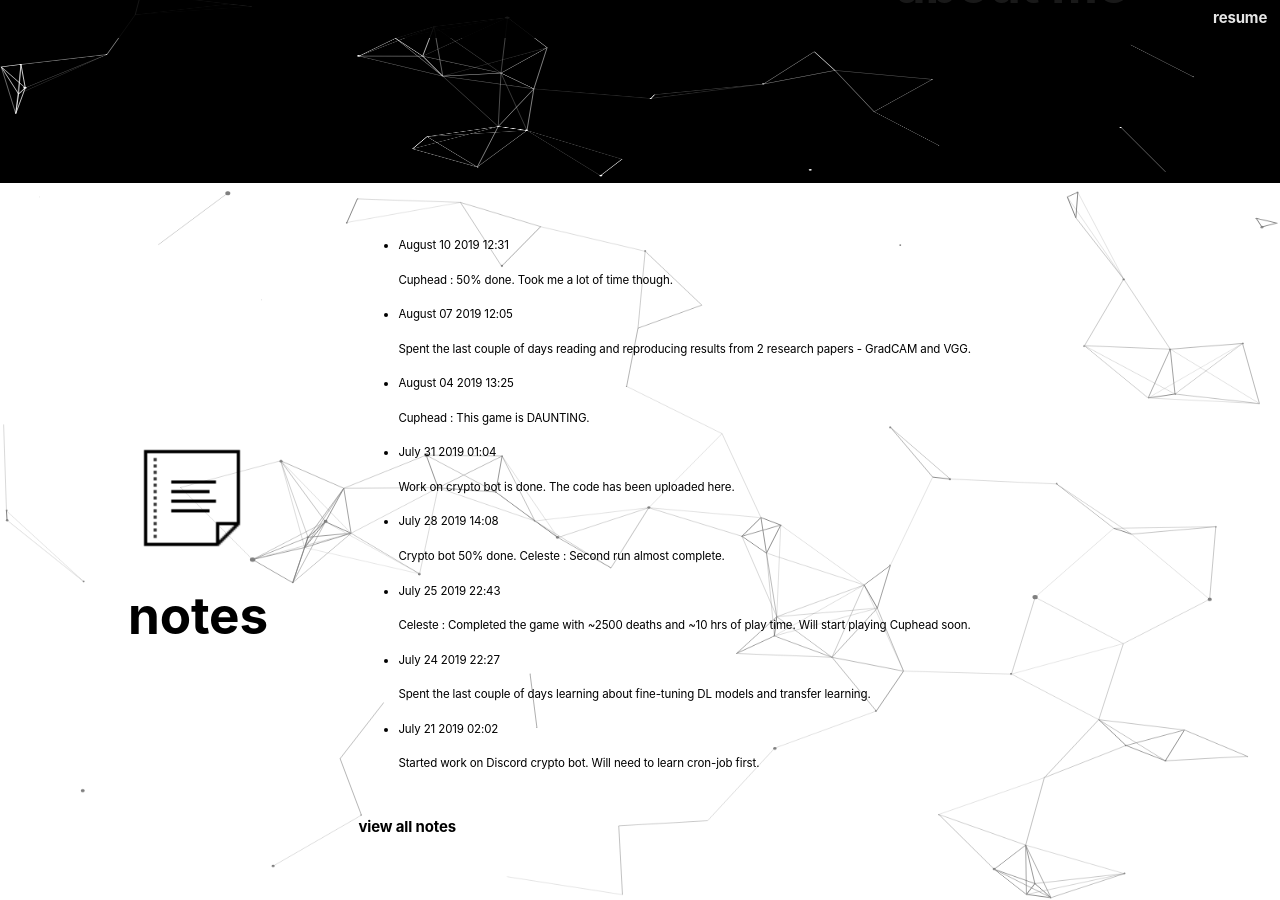
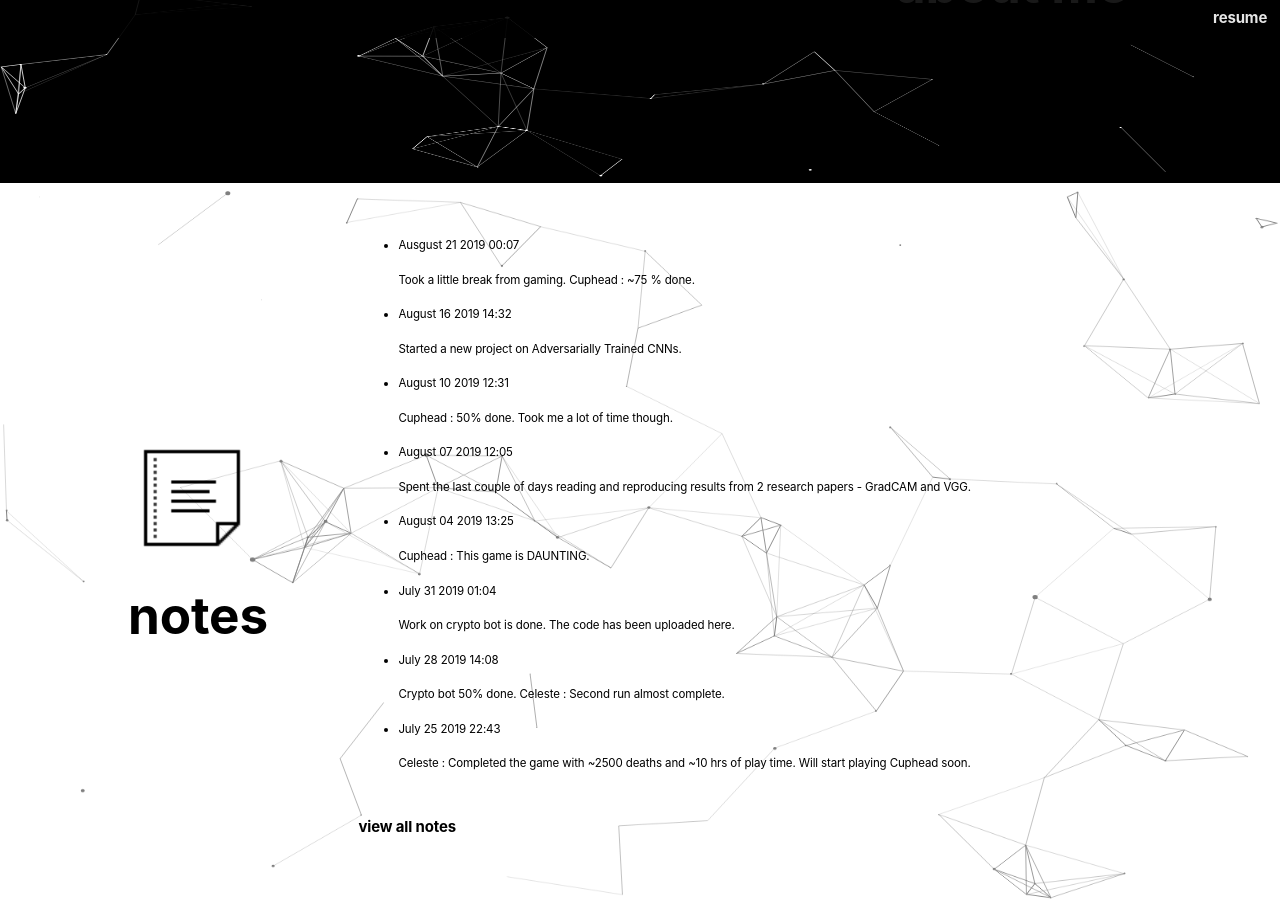
Before and after one commit to vedantsingh1404/website-v2.0, a Jekyll site: the page built from index.html, in a window 1280 px wide and 900 px high, scrolled down 982 px. Built offline with Jekyll 4.4.1, drawn with Linux system fonts in a browser that asks for light colours.

Commit message:
add note

```diff
--- a/_data/notes.yml
+++ b/_data/notes.yml
@@ -1,3 +1,11 @@
+- date: Ausgust 21 2019 00:07
+  content: |
+    Took a little break from gaming. Cuphead : ~75 % done.
+
+- date: August 16 2019 14:32
+  content: |
+    Started a new project on Adversarially Trained CNNs.
+
 - date: August 10 2019 12:31
   content: |
     Cuphead : 50% done. Took me a lot of time though.
```
